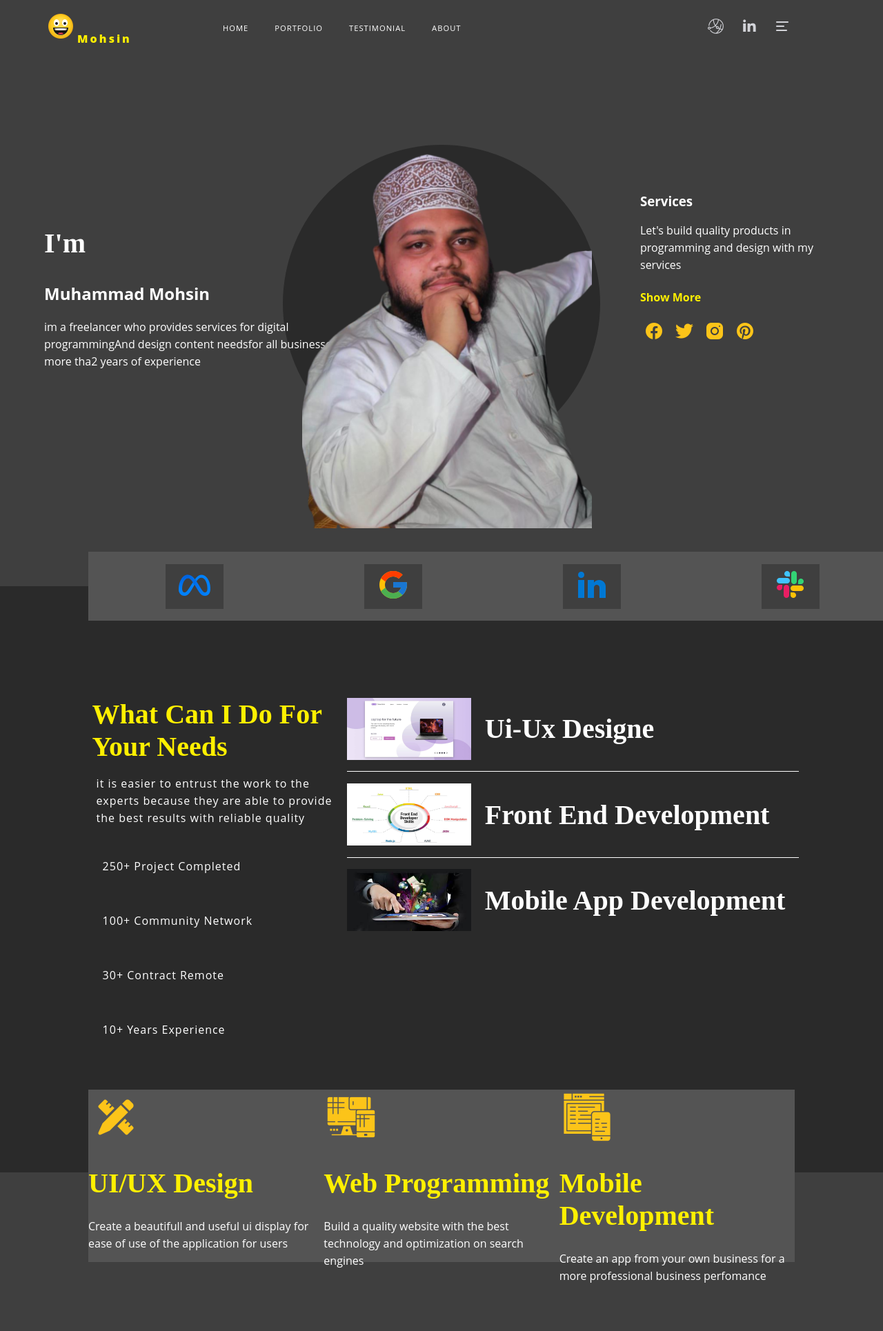
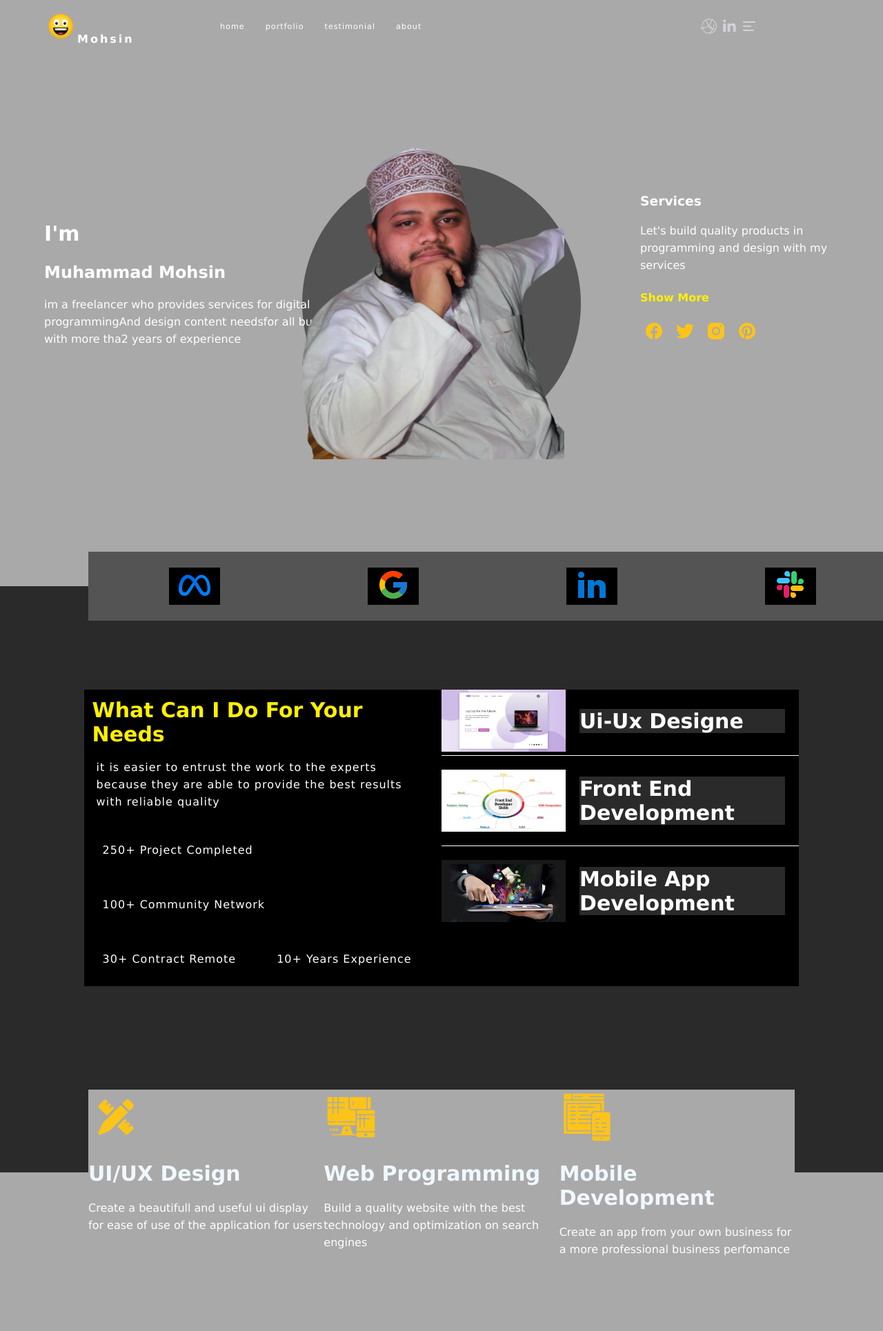
Before and after one commit to muhammadmohsin89102/muhammadmohsin, a plain HTML site: page index.html in a window 1280 px wide. Shown: the whole page at 69% size. Before the commit the page ends 1863 px from the top, so only its background shows below. Drawn offline with Linux system fonts and the light colour scheme.

Commit message:
pdate styl css
changin incss

```diff
--- a/style.css
+++ b/style.css
@@ -1,7 +1,7 @@
 body {
-    background-color: #3f3f3f;
+    background-color: darkgray;
     margin: 0;
-    font-family: 'Open Sans', sans-serif;
+    font-family: 'Lucida Sans', 'Lucida Sans Regular', 'Lucida Grande', 'Lucida Sans Unicode', Geneva, Verdana, sans-serif;
   }
 
   .nav_container {
@@ -10,27 +10,27 @@ body {
     display: flex;
     justify-content: space-around;
     align-items: center;
-    background: #3f3f3f;
+    background: darkgrey;
   }
   .nav {
-    background-color: #3f3f3f;
+    background-color: darkgrey;
     height: 80px;
     display: flex;
     justify-content: center;
     align-items: center;
   }
   .Logo {
-    background-color: #3f3f3f;
+    background-color: darkgrey;
     width: 200px;
   }
   span{
-    color: #fff000;
+    color: white;
     text-transform: capitalize;
     font-weight: 900;
     letter-spacing: 3px;
   }
   .routes {
-    background-color: #3f3f3f;
+    background-color: darkgrey;
     flex: 1;
   }
   ul{
@@ -40,43 +40,40 @@ body {
     display: flex;
   }
   nav ul li a{
-   font-family: 'Open Sans', sans-serif;
-    height: 40px;
-    line-height: 42px;
+   font-family: 'Lucida Sans', 'Lucida Sans Regular', 'Lucida Grande', 'Lucida Sans Unicode', Geneva, Verdana, sans-serif;
+    height: 35px;
+    line-height: 32px;
     margin: 3px;
-    padding: 0px 16px;
+    padding: 0px 12px;
     display: flex;
     font-size: 0.7rem;
-    text-transform: uppercase;
+    text-transform: lowercase;
     font-weight: 500;
     color: #fff;
     letter-spacing: 1px;
-    transition: 0.6 ease;
   }
   a{
-    text-decoration: none;
+    text-decoration: dotted;
   }
   .socialicons {
-    background-color: #3f3f3f;
+    background-color: darkgrey;
     width: 200px;
   }
-  div .socialicons a{
-    padding: 0px 10px;
-  }
+
 
   .home_container {
     width: 90%;
     max-width: 1200px;
     margin: 0 auto;
     height: calc(100vh - 80px);
-    background: #3f3f3f;
+    background: darkgrey;
     position: relative;
   }
   .home_section {
-    background-color: #3f3f3f;
+    background-color: darkgrey;
   }
   .circle_wrapper {
-    /* background-color: blue; */
+
     height: 100%;
     display: flex;
     justify-content: center;
@@ -85,13 +82,13 @@ body {
     width: 100%;
   }
   .circle {
-    background-color: #2a2a2a;
-    width: 40%;
-    padding-bottom: 40%;
+    background-color: #545454;
+    width: 35%;
+    padding-bottom: 35%;
     border-radius: 50%;
   }
   .info_wrapper {
-    /* background-color: green; */
+
     position: absolute;
     width: 100%;
     height: 100%;
@@ -115,13 +112,13 @@ body {
     letter-spacing: 6px;
   }
   h1{
-    font-size: 40px;
-    font-family: 'Times New Roman', Times, serif;
+    font-size: 30px;
+    font-family: Verdana, Geneva, Tahoma, sans-serif;
     font-weight: 600;
   }
 
   .image_wrapper {
-    /* background-color: brown; */
+
     position: absolute;
     width: 100%;
     height: 100%;
@@ -129,16 +126,17 @@ body {
     justify-content: center;
     align-items: flex-end;
   }
+  /* imgdiv */
   .image {
     width: 35%;
     height: 88%;
   }
   div .image img{
-    height: 600px;
-    width: 420px;
+    height: 500px;
+    width: 380px;
   }
   .services_wrapper {
-    /* background-color: teal; */
+
     position: absolute;
     width: 100%;
     height: 100%;
@@ -147,7 +145,7 @@ body {
     align-items: center;
   }
   .services {
-    background-color: #3f3f3f;
+    background-color: darkgrey;
     width: 25%;
     min-height: 50%;
     color: #fff;
@@ -159,11 +157,8 @@ body {
   div h4{
     color: #fff000;
   }
-  .line{
-    height: 5px;
-    width: 170px;
-    background-color: #fff000;
-  }
+  /* jsjhsdkdhjkds */
+
   .parent {
     position: relative;
     margin-left: 10%;
@@ -178,8 +173,8 @@ body {
     margin-bottom: -50px;
   }
   .parent div{
-    background-color: #3f3f3f;
-    border: 6px solid #3f3f3f;
+    background-color: black;
+    border: 1px dotted black;
   }
   .parent div a{
     color: white;
@@ -243,7 +238,7 @@ body {
   }
 
   .experience_container {
-    background-color: #2a2a2a;
+    background-color: black;
     width: 90%;
     max-width: 1200px;
     margin: 0 auto;
@@ -251,17 +246,17 @@ body {
   }
 
   .experience_left_side {
-    background-color: #2a2a2a;
+    background-color: black;
     flex: 1;
   }
 
-  .experience_right_side {
-    background-color: #2a2a2a;
+  .experience_right {
+    background-color: black;
     flex: 1;
   }
 
   .project_wrapper {
-    background-color: #2a2a2a;
+    background-color: black;
     justify-content: space-between;
     display: flex;
     align-items: center;
@@ -278,7 +273,7 @@ body {
   }
 
   .project_info_wrapper {
-    background-color: #2a2a2a;
+    background-color: black;
     flex: 1;
     padding: 0 20px;
   }
@@ -289,13 +284,7 @@ body {
     font-size: 25px;
   }
 
-  .project_info_subtitle {
-    color: aliceblue;
-    background-color: #2a2a2a;
-    font-size: 11px;
-    margin: -8px;
-    margin-left: 5px;
-  }
+
 
   .project_seprator {
     background-color: white;
@@ -313,45 +302,36 @@ body {
   }
   .bot-wrapper{
     display: flex;
-    justify-content: space-evenly;
     width: 80%;
     margin-left: 10%;
-    background-color: #3f3f3f;
+    background-color: darkgrey;
     margin-top: -120px;
 
   }
-  .ui-ux-inner{
-    background-color: #2a2a2a;
-    width: 70px;
-    height: 68px;
-    border-radius: 50%;
-  }
+
   .ui-ux{
-   height: 250px;
-   width: 380px;
-   background-color: #545454;
+   height: 350px;
+   width: 480px;
+   background-color: darkgrey;
   }
   .web{
-    height: 250px;
-    width: 380px;
-    background-color: #545454;
+    height: 350px;
+    width: 480px;
+    background-color: darkgrey;
   }
   .mobile{
-    height: 250px;
-    width: 380px;
-    background-color: #545454;
+    height: 350px;
+    width: 480px;
+    background-color: darkgrey;
   }
   div .ui-ux-inner img{
-    height: 50px;
-    width: 55px;
+    height: 70px;
+    width: 65px;
     padding: 10px;
   }
   div .h1-color{
-    color: #fff000;
+    color: aliceblue;
   }
   div .p-color{
     color: #fff;
   }
-  .inner-padding{
-    padding: 10px;
-  }
```
